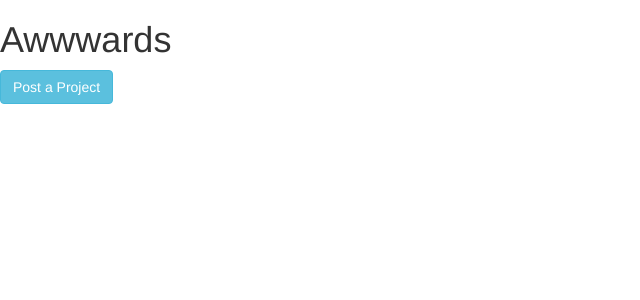
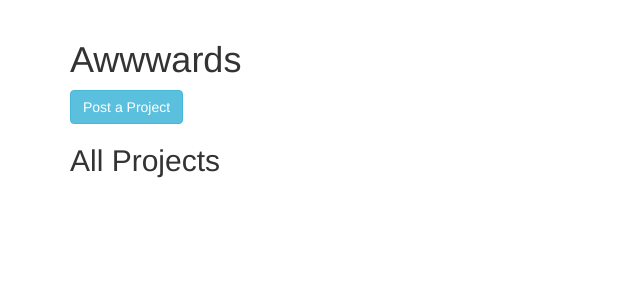
Before and after one commit to Derrick-Nyongesa/Awwwards, a Django app: page / in a window 1280 px wide. Shown: the part 52-352 px from the top of the page, without its empty margins (0-640 px from the left). Run offline with Django 3.2, Linux system fonts and the light colour scheme; the visitor is signed in with stand-in values (Sample User, id 1); data that the repository does not hold is empty; some libraries are stand-ins or nearby versions.

Commit message:
Outputed projects in the home page

```diff
--- a/awwwards/templates/index.html
+++ b/awwwards/templates/index.html
@@ -4,15 +4,14 @@
 
 {% block content %}
 
+<div class="container">
     <h1>Awwwards</h1>
 
 <button class="btn btn-info" id="site" data-toggle="modal" data-target=".bd-example-modal-xl">
     Post a Project
 </button>
 
-<div class="modal fade bd-example-modal-xl" id="ModalCenter" tabindex="-1" role="dialog"
-             aria-labelledby="exampleModalCenterTitle"
-             aria-hidden="true">
+<div class="modal fade bd-example-modal-xl" id="ModalCenter" tabindex="-1" role="dialog" aria-labelledby="exampleModalCenterTitle" aria-hidden="true">
     <div class="modal-dialog modal-dialog-centered" role="document">
         <div class="modal-content">
             <div class="modal-header">
@@ -34,4 +33,15 @@
     </div>
 </div>
 
+<h2>All Projects</h2>
+{% if projects %}
+    {% for project in projects %}
+        <h4>{{project.title|title}}</h4>
+    {% endfor %}
+{% endif %}
+
+</div>
+
+
+
 {% endblock %}
--- a/awwwards/views.py
+++ b/awwwards/views.py
@@ -17,8 +17,9 @@
             project.save()
     else:
         form = ProjectsForm()
+    projects = Projects.objects.all()
 
-    return render(request, 'index.html', {'form': form})
+    return render(request, 'index.html', {'form': form, 'projects':projects})
 
 
 @login_required(login_url='/accounts/login/')
```
Lines whose indentation alone changed are shown as unchanged.
